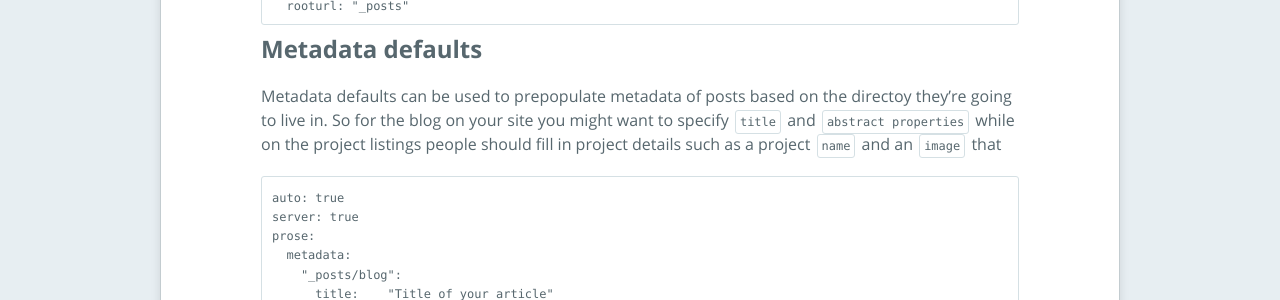
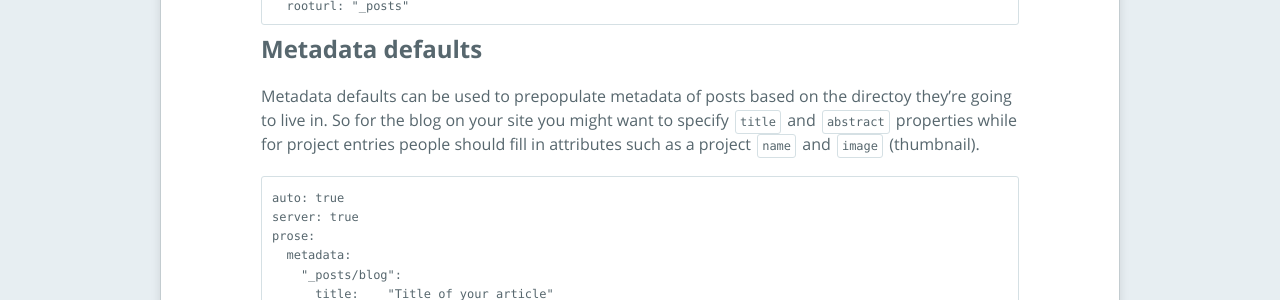
Before and after one commit to prose/prose, a Jekyll site: the page built from _posts/help/2012-06-20-handbook.md, in a window 1280 px wide. Shown: the part 779-1079 px from the top of the page. Built offline with Jekyll 4.4.1, drawn with Linux system fonts in a browser that asks for light colours.

Commit message:
Updated 2012-06-20-handbook.md

```diff
--- a/_posts/help/2012-06-20-handbook.md
+++ b/_posts/help/2012-06-20-handbook.md
@@ -34,7 +34,7 @@ In order to restrict access to a certain directory you can specify a `rooturl` p
 
 ## Metadata defaults
 
-Metadata defaults can be used to prepopulate metadata of posts based on the directoy they're going to live in. So for the blog on your site you might want to specify `title` and `abstract properties` while on the project listings people should fill in project details such as a project `name` and an `image` that
+Metadata defaults can be used to prepopulate metadata of posts based on the directoy they're going to live in. So for the blog on your site you might want to specify `title` and `abstract` properties while for project entries people should fill in attributes such as a project `name` and `image` (thumbnail).
 
     auto: true
     server: true
```
